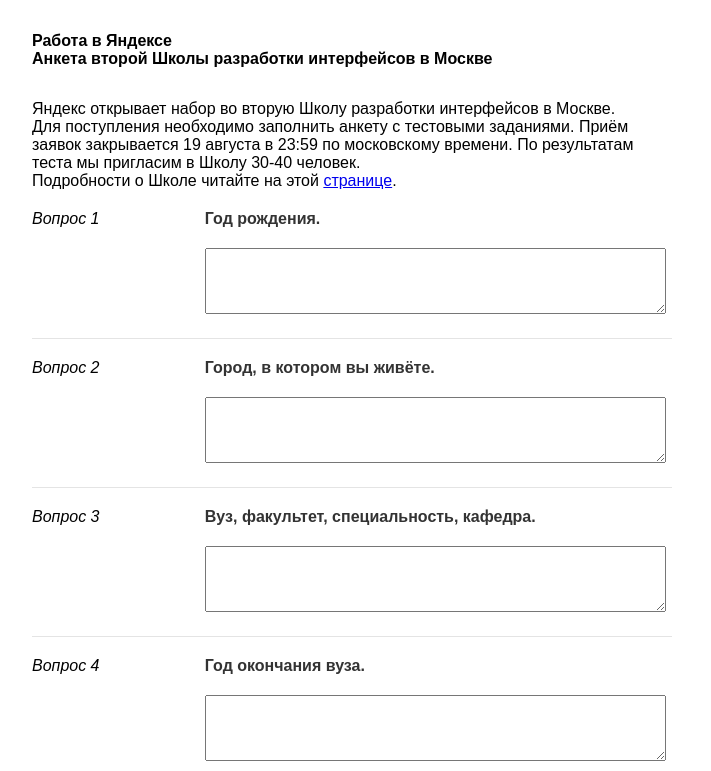
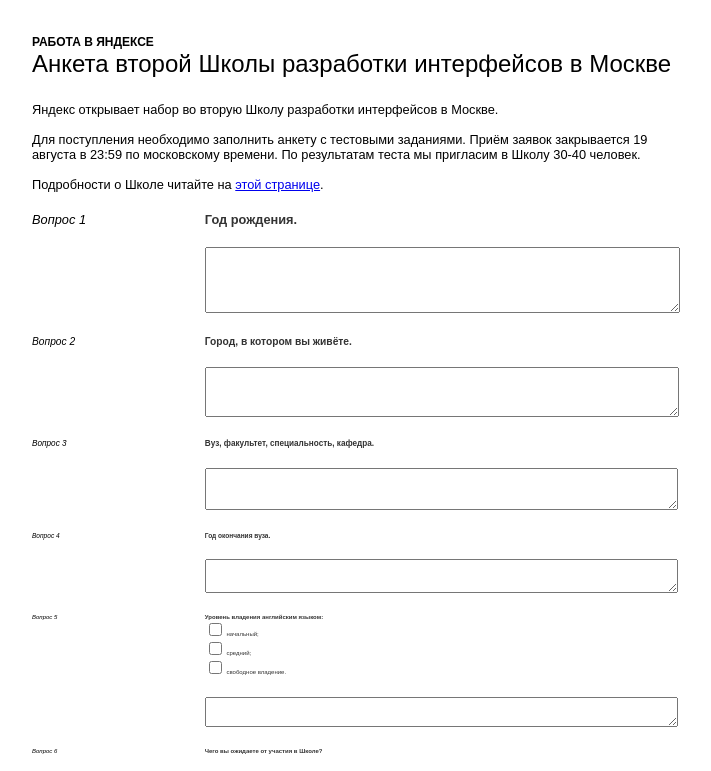
Before and after one commit to 404region/test, a plain HTML site: page index.html in a window 1280 px wide. Shown: the top 771 px of the page, without its empty margins (288-999 px from the left). Drawn offline with Linux system fonts and the light colour scheme.

Commit message:
Y3. Верстка продолжение (в том числе добавлен выбор владения англ. языком)

```diff
--- a/css/style.css
+++ b/css/style.css
@@ -31,6 +31,8 @@ ul,li{
 .mb-header a{
     text-decoration: none;
     font-weight: 700;
+    text-transform: uppercase;
+    font-size: 0.75em;
 }
 .mb-header a:link, a:visited{
     color: #000000;
@@ -40,29 +42,25 @@ ul,li{
     color: #FF0000;
 }
 .blank-discript-header {
-    font-weight: 700;
-    margin-bottom: 2em;
+    font-weight: 400;
+    font-size: 1.5em;
+    margin-bottom: 1em;
+}
+.blank-discript-text {
+    font-size: 0.8em;
 }
 .question-row {
+    font-size: 0.8em;
     border-bottom: 1px solid #e4e4e4;
     margin-bottom: 20px; //TODO: 1) возможно необходимо изменить на em 2)вынести в отдельный класс?
 }
 .blank-descript-block {
     margin-bottom: 20px; //TODO: 1) возможно необходимо изменить на em 2)вынести в отдельный класс?
 }
-.qr-block area{
+.qr-block textarea{
     width: 100%;
     padding-left: 0.3em;
     color: #000000;
-    /*
-    margin: 0;
-    outline: 0 none;
-    -moz-box-sizing: border-box;
-    background: none repeat scroll 0 0 transparent;
-    border: 0 none;
-    border-color: #A3A3A3 #C6C6C6 #E5E5E5;
-    */
-
     font: 100% Arial,sans-serif;
 }
 .qr-npp{
@@ -79,3 +77,6 @@ ul,li{
     color: #333333;
     margin-bottom: 20px; //TODO: 1) возможно необходимо изменить на em 2)вынести в отдельный класс?
 }
+.qr-block-question label {
+    font-weight: normal;
+}
--- a/index.html
+++ b/index.html
@@ -18,12 +18,12 @@
                     <div class="mb-header"><a href="/job/vacancies/">Работа в Яндексе</a></div>
                     <div class="blank-descript-block">
                         <h1 class="blank-discript-header">Анкета второй Школы разработки интерфейсов в Москве</h1>
-                         <p>Яндекс открывает набор во вторую Школу разработки интерфейсов в Москве.<br>
+                         <p class="blank-discript-text">Яндекс открывает набор во вторую Школу разработки интерфейсов в Москве.<br><br>
                             Для поступления необходимо заполнить анкету с тестовыми заданиями. Приём заявок
                              закрывается 19 августа в 23:59 по московскому времени. По результатам теста мы пригласим
-                             в Школу 30-40 человек.<br>
-                            Подробности о Школе читайте на этой <a
-                                     href="http://company.yandex.ru/job/vacancies/shri_2013.xml">странице</a>.</p>
+                             в Школу 30-40 человек.<br><br>
+                            Подробности о Школе читайте на <a
+                                     href="http://company.yandex.ru/job/vacancies/shri_2013.xml">этой странице</a>.</p>
                     </div>
                     <div id="blank-block"></div>
                     <div class="about-self-block"></div>
@@ -40,6 +40,7 @@
                     <div class="qr-block-question"><%=questionArr[i].question%></div>
                     <div class="gr-block-area"><%=questionArr[i].answer%></div>
                 </div>
+                <div class="qr-icon"><div>
             </div>
             <% } %>
         </script>
--- a/js/questions.js
+++ b/js/questions.js
@@ -1,14 +1,14 @@
 //QuestionExample
 function Question(question, answer) {
     this.question = question || '';
-    this.answer = answer || '<textarea cols="55" rows="4"></textarea>';
+    this.answer = answer || '<textarea cols="30" rows="4"></textarea>';
     this.npp = Question.prototype.npp++;
 };
 
 Question.prototype.npp = 1;
 
 
-var qArr = ['Год рождения.', 'Город, в котором вы живёте.', 'Вуз, факультет, специальность, кафедра.', 'Год окончания вуза.', 'Уровень владения английским языком:',
+var qArr = ['Год рождения.', 'Город, в котором вы живёте.', 'Вуз, факультет, специальность, кафедра.', 'Год окончания вуза.', 'Уровень владения английским языком: <p><input type="checkbox" id="a5_1" value="1" name="q5"><label for="a5_1"> начальный;</label></p><p><input type="checkbox" id="a5_2" value="2" name="q5"><label for="a5_2"> средний;</label></p><p><input type="checkbox" id="a5_3" value="3" name="q5"><label for="a5_3"> свободное владение.</label></p>',
             'Чего вы ожидаете от участия в Школе?', 'Откуда вы о нас узнали?',
             'Сколько времени вы были бы готовы уделять стажировке или работе в Яндексе?',
             'Расскажите о вашем опыте разработки. Нам будет интересно всё — как серьезный интерфейс, так и просто домашняя страничка.',
@@ -21,7 +21,7 @@ var qArr = ['Год рождения.', 'Город, в котором вы жи
 var questionArr = [];
 
 for(var i=0; i<qArr.length; i++) {
-    questionArr[i] = new Question(
-        qArr[i]
-    );
+    questionArr[i] = new Question(qArr[i]);
 }
+
+//questionArr[4].answer = '<p><input type="checkbox" id="a5_1" value="1" name="q5"><label for="a5_1"> начальный;</label></p><p><input type="checkbox" id="a5_2" value="2" name="q5"><label for="a5_2"> средний;</label></p><p><input type="checkbox" id="a5_3" value="3" name="q5"><label for="a5_3"> свободное владение.</label></p><textarea cols="55" rows="4"></textarea>';
```
